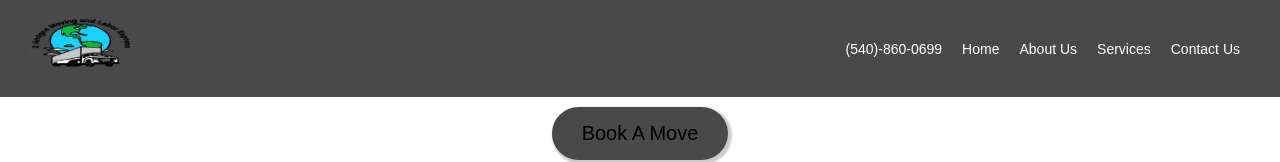
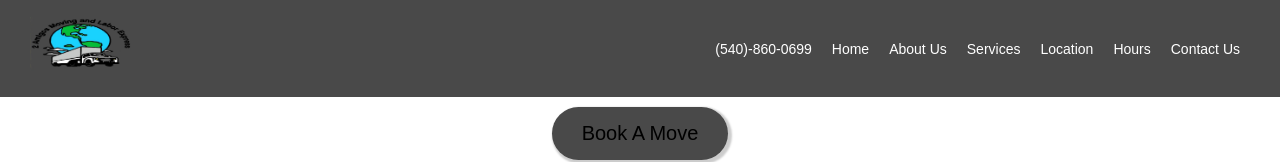
Before and after one commit to Juangunner4/dos-amigos, a React (Create React App) app: page / in a window 1280 px wide. Shown: the top 162 px of the page. Built offline with nearby package versions, Linux system fonts and the light colour scheme.

Commit message:
target vul and id section links

```diff
--- a/src/components/Header.js
+++ b/src/components/Header.js
@@ -36,6 +36,8 @@ function Header() {
               <Navbar.Item><li><a href="#home">Home</a></li></Navbar.Item>
               <Navbar.Item><li><a href="#about">About Us</a></li></Navbar.Item>
               <Navbar.Item><li><a href="#services">Services</a></li></Navbar.Item>
+              <Navbar.Item><li><a href="#location">Location</a></li></Navbar.Item>
+              <Navbar.Item><li><a href="#hours">Hours</a></li></Navbar.Item>
               <Navbar.Item><li><a href="#contact">Contact Us</a></li></Navbar.Item>
             </Navbar.Items>
           </Navbar.Wrapper>
--- a/src/components/LandingPage.js
+++ b/src/components/LandingPage.js
@@ -15,7 +15,7 @@ const LandingPage = () => {
     <div className="landing-page-container">
 
       <section id="home" className="home-section">
-        <button><a href="https://dosamigosmoving.com/book/index.php" target="_blank">Book A Move</a></button>
+        <button><a href="https://dosamigosmoving.com/book/index.php" target="noopener noreferrer">Book A Move</a></button>
       </section>
 
       <section id="about" className="about-us-section">
@@ -97,7 +97,7 @@ const LandingPage = () => {
   <h2>Follow us on social media</h2>
   <div class="social-icons">
 
-    <a href="https://www.facebook.com/2AmigosMoving/" target="_blank"><i class="fa-facebook"><FontAwesomeIcon icon={['fab', 'facebook-f']} /></i></a>
+    <a href="https://www.facebook.com/2AmigosMoving/" target="noopener noreferrer"><i class="fa-facebook"><FontAwesomeIcon icon={['fab', 'facebook-f']} /></i></a>
   </div>
 </section>
 <div>
```
